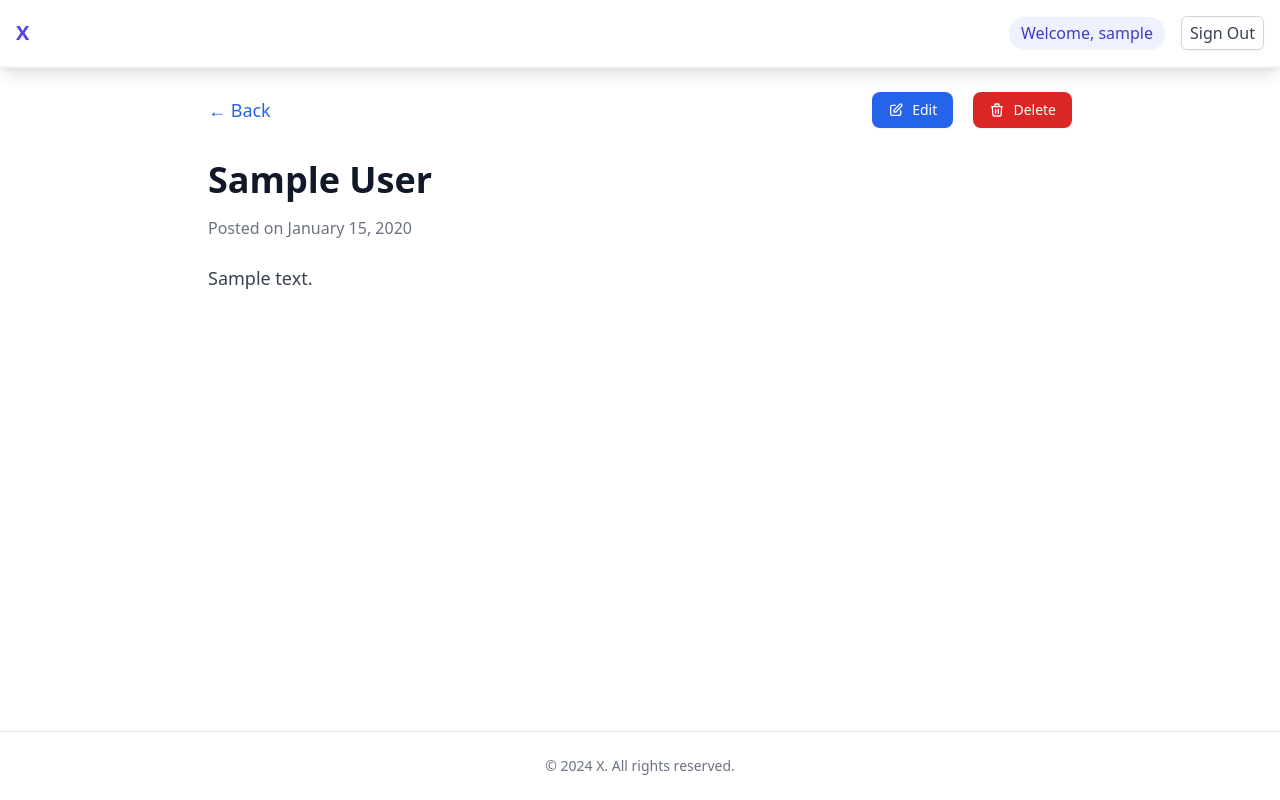
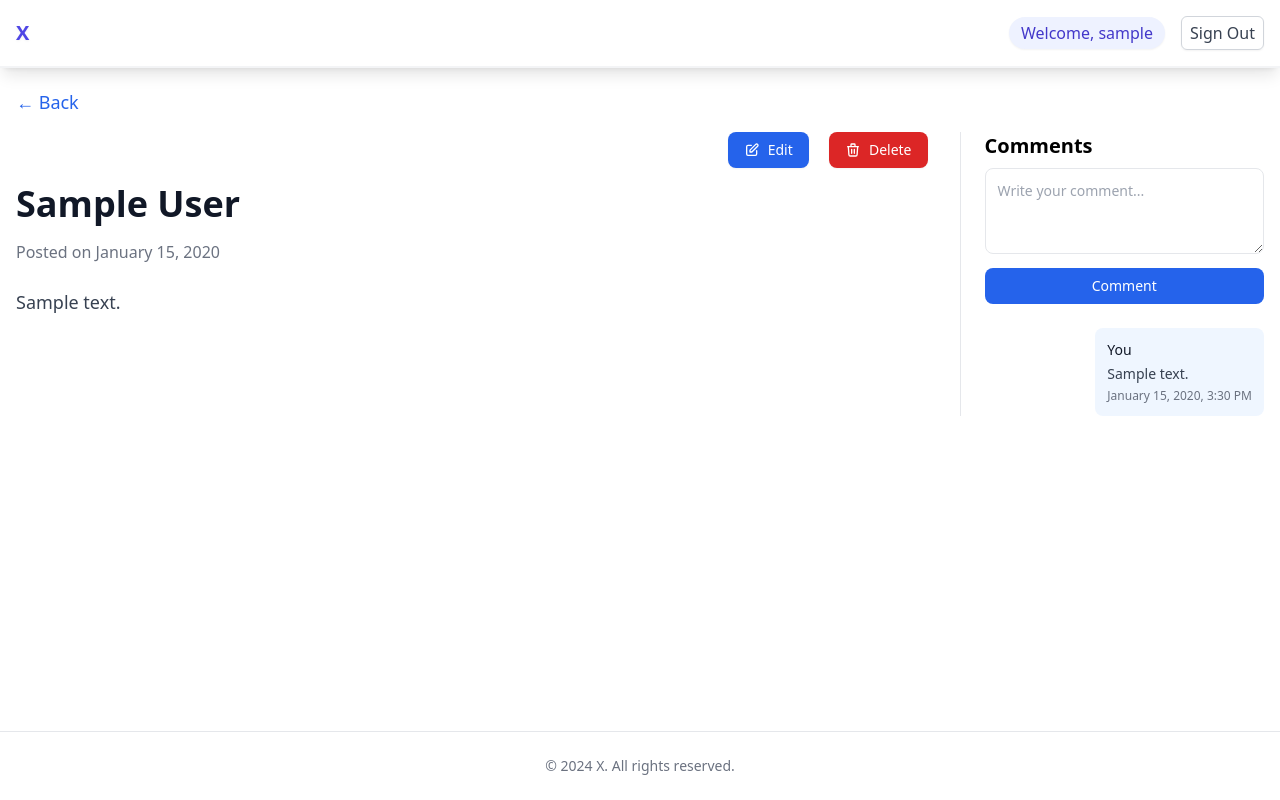
Before and after one commit to 17rawat/x, a Django app: page /posts/00000000-0000-0000-0000-000000000001 in a window 1280 px wide. Run offline with Django 5.2, Linux system fonts and the light colour scheme; a user stored in the database is signed in; tables that the repository leaves empty hold one stand-in row (values such as "Sample post"); some libraries are stand-ins or nearby versions.

Commit message:
feat(post): Implement comment feature for posts

```diff
--- a/post/admin.py
+++ b/post/admin.py
@@ -1,6 +1,8 @@
 from django.contrib import admin
 
-from .models import Post
+from .models import Post, Comment, Like
 
 # Register your models here.
 admin.site.register(Post)
+admin.site.register(Comment)
+admin.site.register(Like)
--- a/post/models.py
+++ b/post/models.py
@@ -10,6 +10,7 @@ class Post(models.Model):
     title = models.CharField(max_length=255)
     content = models.TextField()
     author = models.ForeignKey(User, on_delete=models.CASCADE)
+
     created_at = models.DateTimeField(auto_now_add=True)
     updated_at = models.DateTimeField(auto_now=True)
 
@@ -18,3 +19,33 @@ class Post(models.Model):
 
     def __str__(self):
         return self.title
+
+
+class Comment(models.Model):
+    id = models.UUIDField(primary_key=True, default=uuid.uuid4, editable=False)
+    post = models.ForeignKey(Post, on_delete=models.CASCADE, related_name="comments")
+    author = models.ForeignKey(User, on_delete=models.CASCADE)
+    content = models.TextField()
+    created_at = models.DateTimeField(auto_now_add=True)
+    updated_at = models.DateTimeField(auto_now=True)
+
+    class Meta:
+        db_table = "post_comments"
+
+    def __str__(self):
+        return f"Comment by {self.author.username} on {self.post.title}"
+
+
+class Like(models.Model):
+    id = models.UUIDField(primary_key=True, default=uuid.uuid4, editable=False)
+    post = models.ForeignKey(Post, on_delete=models.CASCADE, related_name="likes")
+    user = models.ForeignKey(User, on_delete=models.CASCADE)
+    created_at = models.DateTimeField(auto_now_add=True)
+
+    class Meta:
+        db_table = "post_likes"
+        # Ensure a user can only like a post once
+        unique_together = ("post", "user")
+
+    def __str__(self):
+        return f"{self.user.username} likes {self.post.title}"
--- a/post/templates/post/post_detail.html
+++ b/post/templates/post/post_detail.html
@@ -1,13 +1,20 @@
 {% extends "layout.html" %} {% block content %}
 
-<div class="max-w-4xl mx-auto px-4">
-  <div class="mt-6 flex justify-between items-center">
+<div class="max-w-7xl mx-auto px-4">
+  <div class="mt-6 mb-4">
     <a
       href="{% url 'post:posts' %}"
       class="text-blue-600 hover:text-blue-700 transition-colors duration-200 text-lg"
     >
       ← Back
     </a>
+  </div>
+
+  <!-- Main content wrapper with flex -->
+  <div class="flex gap-8">
+    <!-- Article section (75%) -->
+    <div class="w-3/4 mb-6">
+      <div class="mb-4 flex justify-end">
         {% if post.author == request.user %}
         <div class="space-x-4">
           <a
@@ -51,51 +58,10 @@
             Delete
           </a>
         </div>
-    {% else %}
-    <div class="space-x-4">
-      <button
-        class="inline-flex items-center px-4 py-2 bg-pink-600 hover:bg-pink-700 text-white rounded-lg transition-all duration-200 text-sm font-medium shadow-sm hover:shadow-md"
-      >
-        <svg
-          xmlns="http://www.w3.org/2000/svg"
-          class="h-4 w-4 mr-2"
-          fill="none"
-          viewBox="0 0 24 24"
-          stroke="currentColor"
-        >
-          <path
-            stroke-linecap="round"
-            stroke-linejoin="round"
-            stroke-width="2"
-            d="M4.318 6.318a4.5 4.5 0 000 6.364L12 20.364l7.682-7.682a4.5 4.5 0 00-6.364-6.364L12 7.636l-1.318-1.318a4.5 4.5 0 00-6.364 0z"
-          />
-        </svg>
-        Like
-      </button>
-      <button
-        class="inline-flex items-center px-4 py-2 bg-blue-600 hover:bg-blue-700 text-white rounded-lg transition-all duration-200 text-sm font-medium shadow-sm hover:shadow-md"
-      >
-        <svg
-          xmlns="http://www.w3.org/2000/svg"
-          class="h-4 w-4 mr-2"
-          fill="none"
-          viewBox="0 0 24 24"
-          stroke="currentColor"
-        >
-          <path
-            stroke-linecap="round"
-            stroke-linejoin="round"
-            stroke-width="2"
-            d="M8 12h.01M12 12h.01M16 12h.01M21 12c0 4.418-4.03 8-9 8a9.863 9.863 0 01-4.255-.949L3 20l1.395-3.72C3.512 15.042 3 13.574 3 12c0-4.418 4.03-8 9-8s9 3.582 9 8z"
-          />
-        </svg>
-        Comment
-      </button>
-    </div>
         {% endif %}
       </div>
 
-  <article class="w-full py-8">
+      <article class="pr-8">
         <h1 class="text-4xl font-bold mb-4 text-gray-900">{{ post.title }}</h1>
         <div class="text-base text-gray-500 mb-6">
           Posted on {{ post.created_at|date:"F j, Y" }}
@@ -106,4 +72,64 @@
       </article>
     </div>
 
+    <!-- Comments section (25%) -->
+    <div class="w-1/4 border-l pl-6 mb-6">
+      <h2 class="text-xl font-bold mb-2">Comments</h2>
+
+      <form
+        action="{% url 'post:add_comment' post.id %}"
+        method="post"
+        class="mb-6"
+      >
+        {% csrf_token %}
+        <textarea
+          required
+          name="content"
+          rows="3"
+          class="w-full border rounded-lg p-3 text-sm focus:ring-2 focus:ring-blue-500 focus:border-blue-500"
+          placeholder="Write your comment..."
+        ></textarea>
+        <button
+          type="submit"
+          class="mt-2 w-full px-4 py-2 bg-blue-600 hover:bg-blue-700 text-white rounded-lg transition-all duration-200 text-sm font-medium"
+        >
+          Comment
+        </button>
+      </form>
+
+      <div class="space-y-4 max-h-[400px] overflow-y-auto">
+        {% for comment in post.comments.all %}
+        <div class="flex justify-between">
+          {% if comment.author == request.user %}
+
+          <div class="ml-auto bg-blue-50 rounded-lg p-3">
+            <div class="text-sm font-medium text-gray-900 mb-1">You</div>
+            <p class="text-sm text-gray-700">{{ comment.content }}</p>
+            <div class="text-xs text-gray-500 mt-1">
+              {{ comment.created_at|date:"F j, Y, g:i A" }}
+            </div>
+          </div>
+          {% else %}
+
+          <div class="bg-gray-50 rounded-lg p-3">
+            <div class="text-sm font-medium text-gray-900 mb-1">
+              {{ comment.author.username }}
+            </div>
+            <p class="text-sm text-gray-700">{{ comment.content }}</p>
+            <div class="text-xs text-gray-500 mt-1">
+              {{ comment.created_at|date:"F j, Y, g:i A" }}
+            </div>
+          </div>
+          {% endif %}
+        </div>
+        {% empty %}
+        <p class="text-sm text-gray-500 italic">
+          No comments yet. Be the first to comment!
+        </p>
+        {% endfor %}
+      </div>
+    </div>
+  </div>
+</div>
+
 {% include "post/delete_modal.html" %} {% endblock %}
--- a/post/urls.py
+++ b/post/urls.py
@@ -10,4 +10,5 @@ urlpatterns = [
     path("add", views.add_post, name="add_post"),
     path("edit/<uuid:id>", views.edit_post, name="edit_post"),
     path("delete/<uuid:id>", views.delete_post, name="delete_post"),
+    path("comment/<uuid:id>", views.add_comment, name="add_comment"),
 ]
--- a/post/views.py
+++ b/post/views.py
@@ -1,7 +1,7 @@
 from django.shortcuts import render, redirect
 from django.contrib.auth.decorators import login_required
 
-from .models import Post
+from .models import Post, Comment
 # Create your views here.
 
 
@@ -55,3 +55,12 @@ def delete_post(request, id):
 
     post.delete()
     return redirect("post:posts")
+
+
+@login_required(login_url="/users/signin")
+def add_comment(request, id):
+    post = Post.objects.get(id=id)
+    Comment.objects.create(
+        post=post, author=request.user, content=request.POST["content"]
+    )
+    return redirect("post:post_detail", id=id)
--- a/starter/settings.py
+++ b/starter/settings.py
@@ -139,3 +139,6 @@ STATICFILES_DIRS = [BASE_DIR / "static"]
 # https://docs.djangoproject.com/en/5.1/ref/settings/#default-auto-field
 
 DEFAULT_AUTO_FIELD = "django.db.models.BigAutoField"
+
+TIME_ZONE = "Asia/Kolkata"
+USE_TZ = True  # This enables timezone support
--- a/templates/footer.html
+++ b/templates/footer.html
@@ -1,5 +1,5 @@
 <footer
-  class="mt-auto py-6 text-center text-gray-500 text-sm bg-white border-t border-gray-200"
+  class="fixed bottom-0 left-0 right-0 py-6 text-center text-gray-500 text-sm bg-white border-t border-gray-200"
 >
   <div class="max-w-7xl mx-auto px-4 sm:px-6 lg:px-8">
     © {% now "Y" %} X. All rights reserved.
--- a/templates/header.html
+++ b/templates/header.html
@@ -1,4 +1,6 @@
-<header class="bg-white shadow-lg border-b-2 border-gray-100 relative z-10">
+<header
+  class="bg-white shadow-lg border-b-2 border-gray-100 fixed top-0 left-0 right-0 z-10"
+>
   <div class="max-w-7xl mx-auto">
     <div class="flex justify-between items-center p-4">
       <a
--- a/templates/home.html
+++ b/templates/home.html
@@ -32,7 +32,7 @@
         class="bg-white p-6 rounded-lg shadow-md hover:shadow-lg transition duration-300"
       >
         <div class="text-blue-600 text-4xl mb-4">🌟</div>
-        <h2 class="text-xl font-semibold mb-2">Share Your Story</h2>
+        <h2 class="text-xl font-semibold mb-2">Share Your Thoughts</h2>
         <p class="text-gray-600">
           Express yourself and share your thoughts with a global community.
         </p>
--- a/templates/layout.html
+++ b/templates/layout.html
@@ -10,7 +10,9 @@
   </head>
   <body class="min-h-full flex flex-col">
     {% include "header.html" %}
-    <main class="flex-grow">{% block content %} {% endblock %}</main>
+    <main class="flex-grow overflow-auto pt-16 pb-16">
+      {% block content %} {% endblock %}
+    </main>
     {% include "footer.html" %}
   </body>
 </html>
```
Also changed, not shown: post/migrations/0002_alter_post_table.py, post/migrations/0003_comment_like.py (added). Lines whose indentation alone changed are shown as unchanged.
